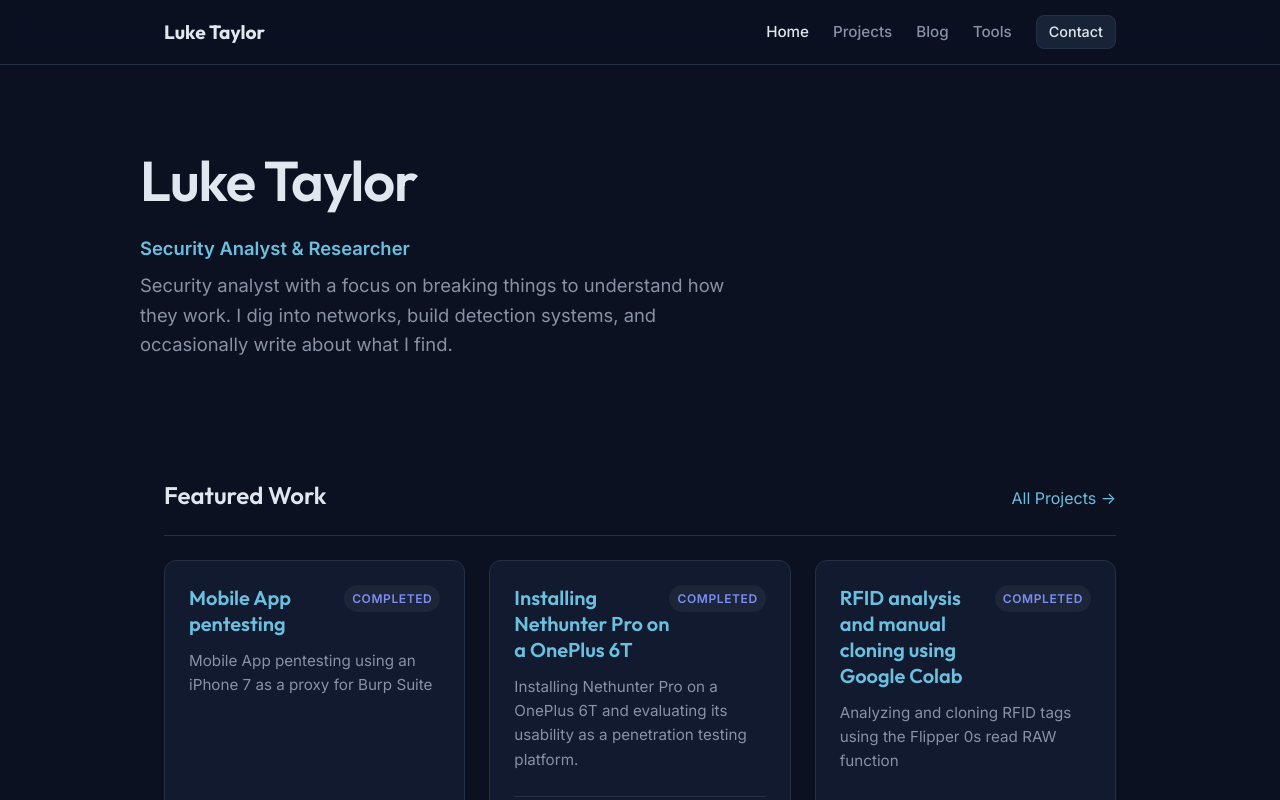
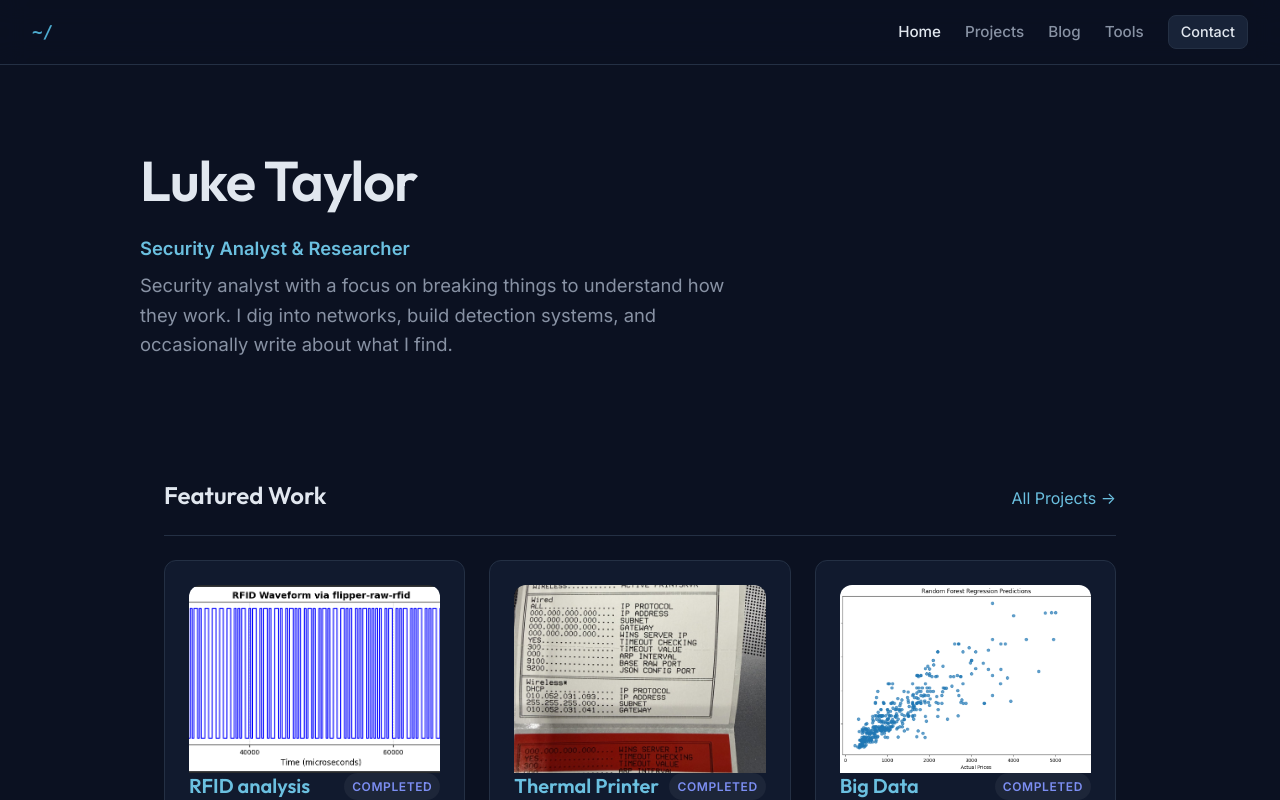
Before and after one commit to luketnc/LukeTaylorPortfolio, a React (Vite) app: page /#/ in a window 1280 px wide. Shown: the top 800 px of the page. Built offline with nearby package versions, Linux system fonts and the light colour scheme.

Commit message:
Changed ui and made it better
made ui better

```diff
--- a/src/components/Navbar.jsx
+++ b/src/components/Navbar.jsx
@@ -20,9 +20,9 @@ export default function Navbar() {
 
   return (
     <header className="navbar">
-      <div className="container nav-container">
-        <Link to="/" className="brand">
-          <span className="brand-text">Luke Taylor</span>
+      <div className="nav-container">
+        <Link to="/" className="brand" aria-label="Home">
+          <span className="brand-mark">~/</span>
         </Link>
 
         {/* Desktop Nav */}
--- a/src/components/ProjectCard.jsx
+++ b/src/components/ProjectCard.jsx
@@ -1,4 +1,5 @@
 import { Link } from 'react-router-dom';
+import { assetUrl } from '../data/api';
 
 export default function ProjectCard({ project }) {
     const statusColorMap = {
@@ -9,7 +10,16 @@ export default function ProjectCard({ project }) {
     };
 
     return (
-        <div className="project-card">
+        <div className={`project-card ${project.image ? 'has-media' : ''}`}>
+            {project.image && (
+                <div className="project-card-media">
+                    <img
+                        src={assetUrl(project.image)}
+                        alt={project.imageAlt || project.title}
+                        loading="lazy"
+                    />
+                </div>
+            )}
             <div className="project-card-header">
                 <h3 className="project-title">
                     <Link to={`/projects/${project.slug}`}>{project.title}</Link>
--- a/src/content/projects/RFID-Analysis.js
+++ b/src/content/projects/RFID-Analysis.js
@@ -7,6 +7,8 @@ export default {
     tags: ["Noralsy", "Access Control", "RFID", "Google Colab", "Physical Security"],
     status: "Completed",
     featured: true,
+    image: "/images/RFID/Screenshot%202026-07-21%20130351.png",
+    imageAlt: "RFID signal analysis showing phase shift keying and peak detection",
     content: `
 ## Project Overview
 
--- a/src/content/projects/Thermal-Printer-Exploit.js
+++ b/src/content/projects/Thermal-Printer-Exploit.js
@@ -7,6 +7,8 @@ export default {
     tags: ["Zebra", "Printer", "Bluetooth", "Hacking", "Python"],
     status: "Completed",
     featured: true,
+    image: "/images/zebrasploit/IMG_0342.jpg",
+    imageAlt: "ZebraSploit driving a Zebra ZQ620 thermal printer over BLE",
     content: `
 ## Overview
 ZebraSploit is a custom hardware interaction tool designed to interface with a Zebra ZQ620 thermal printer over Bluetooth Low Energy (BLE). The project consists of a Python-based FastAPI backend and a custom glassmorphic web interface, all hosted natively on a Kali NetHunter mobile device. The application allows for the seamless execution of print payloads and hardware commands directly from the phone's local network or native browser.
--- a/src/content/projects/ml-data-analysis.js
+++ b/src/content/projects/ml-data-analysis.js
@@ -7,6 +7,8 @@ export default {
     tags: ["Python", "Machine Learning", "Data Science", "Jupyter"],
     status: "Completed",
     featured: true,
+    image: "/images/big-data-ml/image7.png",
+    imageAlt: "Sentiment scores by laptop component from customer review analysis",
     content: `
 ## An AI-Powered Analysis and Prediction of Laptop Sales: Insights for Strategic Business Decisions
 
--- a/src/content/projects/pwnagotchi.js
+++ b/src/content/projects/pwnagotchi.js
@@ -7,6 +7,8 @@ export default {
   tags: ["Hardware / IoT", "Linux", "Network Security", "AI"],
   status: "Archived",
   featured: true,
+  image: "/images/Pwnagotchi-Images/battery-pins.png",
+  imageAlt: "Pwnagotchi hardware showing the PiSugar battery and header pins",
   overview: "Built a Pwnagotchi to learn about hardware, wifi, and AI.",
   goal: "To understand the basics of sniffing handshakes and configuring a pi zero w",
   features: [
--- a/src/content/projects/spike-rogueap-mana.js
+++ b/src/content/projects/spike-rogueap-mana.js
@@ -7,6 +7,8 @@ export default {
     tags: ["IoT", "ESP-32", "Rogue AP", "Offensive Security", "MANA"],
     status: "Completed",
     featured: true,
+    image: "/images/spike_rogueAP/IMG_0521.jpg",
+    imageAlt: "ESP32 rogue access point concealed inside a porcupine statue",
     content: `
 ## Overview
 This project involved the design and physical prototyping of a stealthy rogue Wi-Fi access point (AP) and micro-Command and Control (C2) node. Utilizing an ESP32 microcontroller concealed inside a small porcupine statue, the device serves as a physical red-teaming dropbox. By leveraging Evil Twin and rogue AP concepts (inspired by the MANA toolkit), the "porcupine" broadcasts a target SSID and forces connecting clients into a custom "Gnome Trap" captive portal. To merge offensive network capabilities with a physical hardware aesthetic, the statue was wired with pulsing LED eyes to indicate system status.
--- a/src/data/api.js
+++ b/src/data/api.js
@@ -15,6 +15,11 @@ import { toolsData as rawTools } from '../content/tools/index.js';
 export const blogData = rawBlog;
 export const toolsData = rawTools;
 
+// Resolve a root-absolute asset path against the build's base URL, so images work
+// both locally and under the GitHub Pages subpath.
+export const assetUrl = (path = '') =>
+    path.startsWith('/') ? `${import.meta.env.BASE_URL}${path.slice(1)}` : path;
+
 // Content is authored with root-absolute /images/... paths, but the site is served
 // from a subpath on GitHub Pages. Vite only rewrites assets it processes, not raw
 // strings in content, so prefix them with the build's base URL at render time.
--- a/src/index.css
+++ b/src/index.css
@@ -174,6 +174,14 @@ button {
   justify-content: space-between;
   align-items: center;
   height: 64px;
+  width: 100%;
+  padding: 0 var(--space-8);
+}
+
+.brand-mark {
+  font-family: var(--font-mono);
+  font-size: 1.1rem;
+  color: var(--accent-color);
 }
 
 .brand {
@@ -370,6 +378,26 @@ button {
   border-color: var(--accent-color);
   background: var(--surface-hover);
   box-shadow: 0 8px 32px var(--accent-glow);
+}
+
+.project-card-media {
+  margin: calc(var(--space-6) * -1) calc(var(--space-6) * -1) var(--space-5);
+  border-radius: var(--radius-lg) var(--radius-lg) 0 0;
+  overflow: hidden;
+  aspect-ratio: 4 / 3;
+  background: var(--surface-hover);
+}
+
+.project-card-media img {
+  display: block;
+  width: 100%;
+  height: 100%;
+  object-fit: cover;
+  transition: transform var(--transition-normal);
+}
+
+.project-card:hover .project-card-media img {
+  transform: scale(1.04);
 }
 
 .project-card-header {
--- a/src/pages/Home.jsx
+++ b/src/pages/Home.jsx
@@ -4,7 +4,11 @@ import BlogPreview from '../components/BlogPreview';
 import { Link } from 'react-router-dom';
 
 export default function Home() {
-    const featuredProjects = projectsData.filter(p => p.featured).slice(0, 3);
+    // Lead with featured work that has a photo, since the images are the proof.
+    const featuredProjects = projectsData
+        .filter(p => p.featured)
+        .sort((a, b) => Number(Boolean(b.image)) - Number(Boolean(a.image)))
+        .slice(0, 6);
     const latestPost = blogData[0];
 
     return (
```
